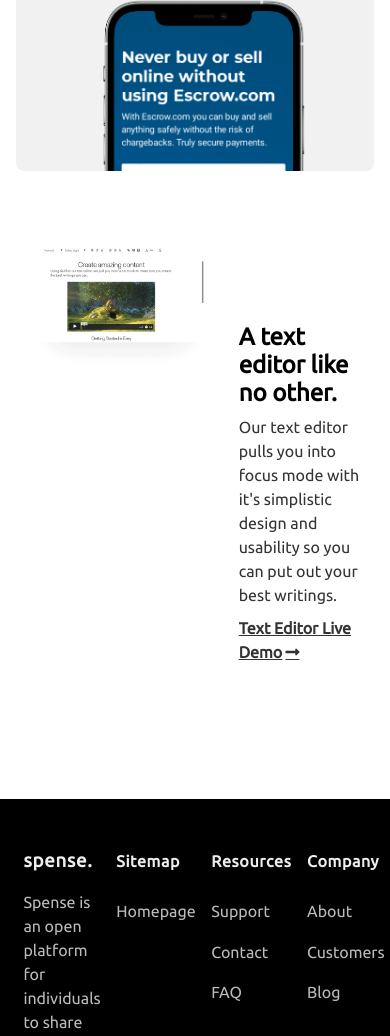
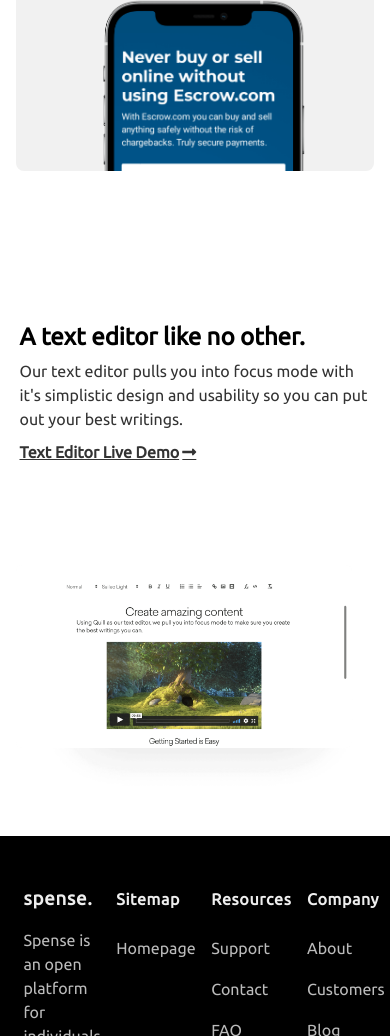
Before and after one commit to alice-sebego/spense-starter-landing-page, a plain HTML site: page index.html in a window 390 px wide. Shown: the part 2186-3222 px from the top of the page. Drawn offline with Linux system fonts and the light colour scheme.

Commit message:
handle demo's section for tablet's view

```diff
--- a/src/sass/style.scss
+++ b/src/sass/style.scss
@@ -334,5 +334,22 @@
         }
     }
 
+    #demo{
+        flex-direction: column;
 
+        #video-demo{
+            order: 1;
+            width: 100%;
+        }
+
+        #description-demo{
+            order: 0;
+            width: 100%;
+            margin-left: 1vw;
+
+            p{
+                word-break: break-word;
+            }
+        }
+    }
 }
```
Also changed, not shown: dist/css/style.css, 1 other file.
